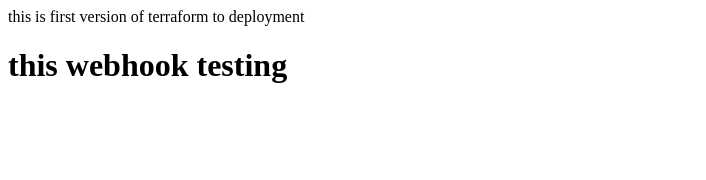
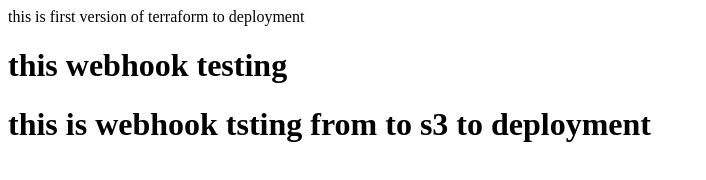
Before and after one commit to jyothsnam309/josh, a plain HTML site: page index.html in a window 1280 px wide. Shown: the whole page, without its empty margins (0-706 px from the left). Drawn offline with Linux system fonts and the light colour scheme.

Commit message:
index code added

```diff
--- a/index.html
+++ b/index.html
@@ -1,2 +1,3 @@
 this is first version of terraform to deployment
 <h1> this webhook testing </h1>
+<h1> this is webhook tsting from to s3 to deployment</h1>
```
